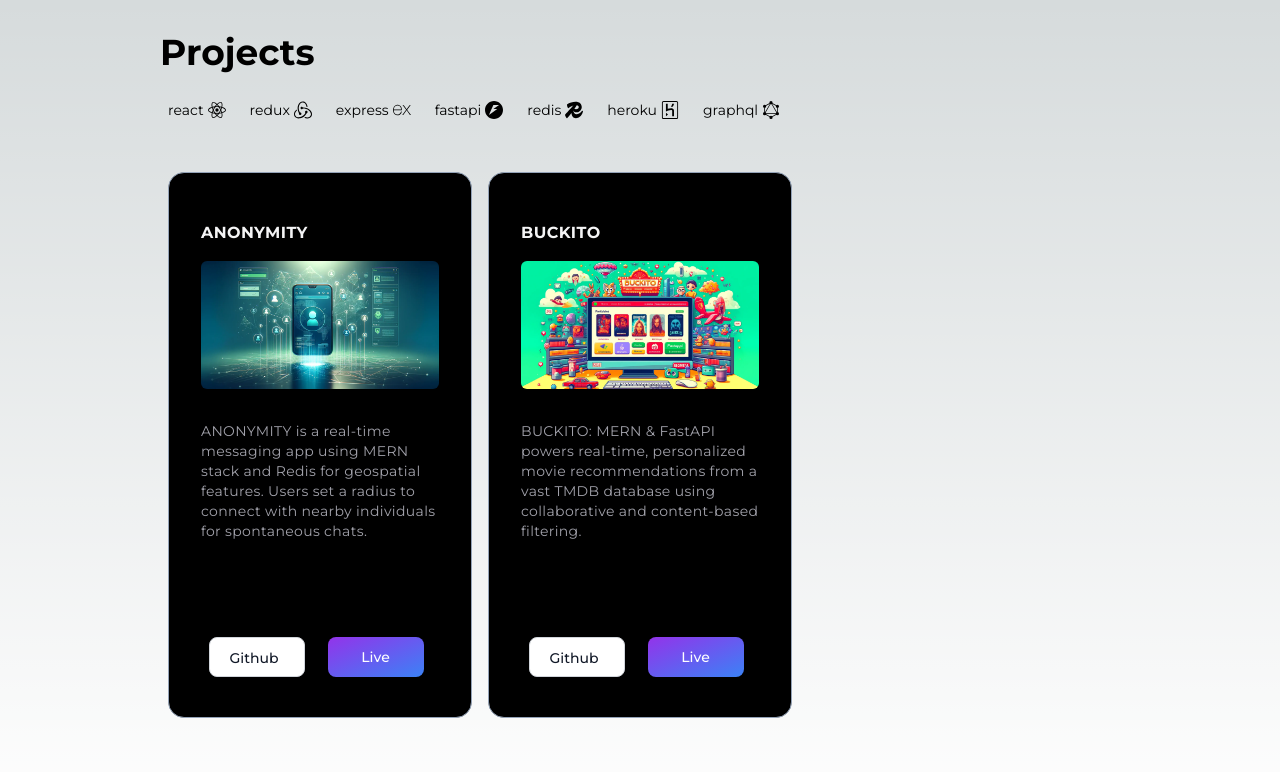
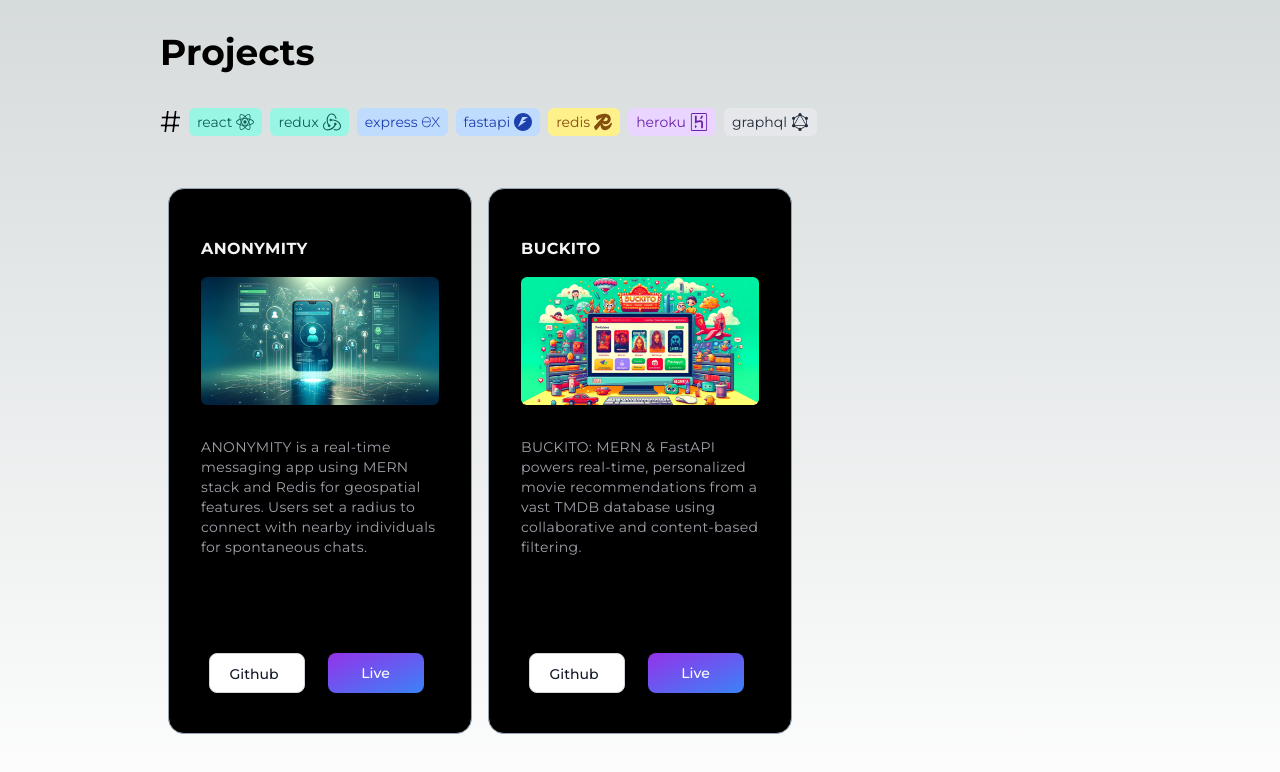
Before and after one commit to Priyanshu-C/iamstackless, a Next.js app: page /projects in a window 1280 px wide. Shown: the top 772 px of the page. Built offline with nearby package versions, Linux system fonts and the light colour scheme.

Commit message:
Refactor project data and imports

```diff
--- /dev/null
+++ b/app/(all-routes)/projects/data.tsx
@@ -0,0 +1,82 @@
+import {
+    SiExpress,
+    SiFastapi,
+    SiGraphql,
+    SiHeroku,
+    SiReact,
+    SiRedis,
+    SiRedux,
+} from "react-icons/si";
+import { Projects } from "./page";
+
+export const techIcons: Record<string, JSX.Element> = {
+    react: <SiReact size="1.5em" />,
+    redux: <SiRedux size="1.5em" />,
+    express: <SiExpress size="1.5em" />,
+    redis: <SiRedis size="1.5em" />,
+    graphql: <SiGraphql size="1.5em" />,
+    heroku: <SiHeroku size="1.5em" />,
+    fastapi: <SiFastapi size="1.5em" />,
+};
+
+export const techStackMapping: Record<string, string[]> = {
+    FE: ["react", "redux"],
+    BE: ["express", "fastapi"],
+    DB: ["redis"],
+    Deployment: ["heroku"],
+    Others: ["graphql"],
+};
+
+export const techStackColors = {
+    FE: "teal",
+    BE: "blue",
+    DB: "yellow",
+    Deployment: "purple",
+    Others: "gray",
+};
+
+export const backgroundClassesForTags = {
+    teal: "bg-teal-200 hover:bg-teal-300 text-teal-800",
+    "active-teal": "bg-teal-950 text-white",
+    blue: "bg-blue-200 hover:bg-blue-300 text-blue-800",
+    "active-blue": "bg-blue-950 text-white",
+    yellow: "bg-yellow-200 hover:bg-yellow-300 text-yellow-800",
+    "active-yellow": "bg-yellow-950 text-white",
+    purple: "bg-purple-200 hover:bg-purple-300 text-purple-800",
+    "active-purple": "bg-purple-950 text-white",
+    gray: "bg-gray-200 hover:bg-gray-300 text-gray-800",
+    "active-gray": "bg-gray-950 text-white",
+};
+
+export const projects: Projects[] = [
+    {
+        title: "ANONYMITY",
+        description:
+            "ANONYMITY is a real-time messaging app using MERN stack and Redis for geospatial features. Users set a radius to connect with nearby individuals for spontaneous chats.",
+        link: "https://anonymity.iamstackless.com/",
+        github: "https://github.com/Priyanshu-C/ANONYMITY-FRONTEND",
+        image: "/images/projects/anonymity.webp",
+        techStack: ["react", "redux", "express", "redis", "graphql"],
+    },
+    {
+        title: "BUCKITO",
+        description:
+            "BUCKITO: MERN & FastAPI powers real-time, personalized movie recommendations from a vast TMDB database using collaborative and content-based filtering.",
+        link: "https://buckito.iamstackless.com/",
+        github: "https://github.com/Priyanshu-C/BUCKITO",
+        image: "/images/projects/buckito.webp",
+        techStack: [
+            "react",
+            "redux",
+            "express",
+            "graphql",
+            "heroku",
+            "fastapi",
+        ],
+    },
+];
+
+export const tags = Object.keys(techStackMapping).reduce(
+    (arr, cur) => arr.concat(techStackMapping[cur]),
+    []
+);
--- a/app/(all-routes)/projects/page.tsx
+++ b/app/(all-routes)/projects/page.tsx
@@ -1,17 +1,10 @@
 "use client";
 import { HoverEffect } from "@/ui/card-hover-effect";
-import { useState } from "react";
-import {
-    SiExpress,
-    SiFastapi,
-    SiGraphql,
-    SiHeroku,
-    SiReact,
-    SiRedis,
-    SiRedux,
-} from "react-icons/si";
+import { useEffect, useState } from "react";
+import { tags, projects, techIcons } from "./data";
+import TagsSelector from "../../../components/TagSelector";
 
-export type Project = {
+export type Projects = {
     title: string;
     description: string;
     link: string;
@@ -20,128 +13,36 @@ export type Project = {
     techStack: (keyof typeof techIcons)[];
 };
 
-export const techIcons: Record<string, JSX.Element> = {
-    react: <SiReact size="1.5em" />,
-    redux: <SiRedux size="1.5em" />,
-    express: <SiExpress size="1.5em" />,
-    redis: <SiRedis size="1.5em" />,
-    graphql: <SiGraphql size="1.5em" />,
-    heroku: <SiHeroku size="1.5em" />,
-    fastapi: <SiFastapi size="1.5em" />,
-};
-
-export const projects: Project[] = [
-    {
-        title: "ANONYMITY",
-        description:
-            "ANONYMITY is a real-time messaging app using MERN stack and Redis for geospatial features. Users set a radius to connect with nearby individuals for spontaneous chats.",
-        link: "https://anonymity.iamstackless.com/",
-        github: "https://github.com/Priyanshu-C/ANONYMITY-FRONTEND",
-        image: "/images/projects/anonymity.webp",
-        techStack: ["react", "redux", "express", "redis", "graphql"],
-    },
-    {
-        title: "BUCKITO",
-        description:
-            "BUCKITO: MERN & FastAPI powers real-time, personalized movie recommendations from a vast TMDB database using collaborative and content-based filtering.",
-        link: "https://buckito.iamstackless.com/",
-        github: "https://github.com/Priyanshu-C/BUCKITO",
-        image: "/images/projects/buckito.webp",
-        techStack: [
-            "react",
-            "redux",
-            "express",
-            "graphql",
-            "heroku",
-            "fastapi",
-        ],
-    },
-];
-
-const techStackMapping: Record<string, string[]> = {
-    FE: ["react", "redux"],
-    BE: ["express", "fastapi"],
-    DB: ["redis"],
-    Deployment: ["heroku"],
-    Others: ["graphql"],
-};
-
-const techStackColors = {
-    FE: "teal",
-    BE: "green",
-    DB: "yellow",
-    Deployment: "purple",
-    Others: "gray",
-};
-
-const allTags = Object.keys(techStackMapping).reduce(
-    (arr, cur) => arr.concat(techStackMapping[cur]),
-    []
-);
-
-const getTagColor = (tag: string): string => {
-    for (const key in techStackMapping) {
-        if (techStackMapping[key].includes(tag)) {
-            return techStackColors[key];
-        }
-    }
-};
-
-const TagBadge = ({ tag, activeTags, setActiveTags }) => {
-    const isActive = activeTags.includes(tag);
-    const tagColor = getTagColor(tag);
-
-    const onTagClick = () => {
-        setActiveTags(
-            isActive
-                ? activeTags.filter(
-                      (activeTag: string): boolean => activeTag !== tag
-                  )
-                : [...activeTags, tag]
-        );
-    };
-
-    const backgroundColor = isActive
-        ? `bg-${tagColor}-100`
-        : `bg-${tagColor}-400`;
-
-    return (
-        <div
-            onClick={onTagClick}
-            className={`flex px-2 py-1 text-sm rounded-md text-black cursor-pointer ${backgroundColor}`}
-        >
-            {tag}
-            <span className={`ml-1 flex items-center text-xs`}>
-                {techIcons[tag]}
-            </span>
-        </div>
-    );
-};
-
-const Tags = ({ activeTags, setActiveTags }) => {
-    return (
-        <div className="flex flex-wrap gap-2 mt-6">
-            {allTags.map((tag) => (
-                <TagBadge
-                    key={tag}
-                    tag={tag}
-                    activeTags={activeTags}
-                    setActiveTags={setActiveTags}
-                />
-            ))}
-        </div>
-    );
-};
-
 export function Projects() {
     const [activeTags, setActiveTags] = useState<string[]>([]);
+    const [filteredProjects, setFilteredProjects] =
+        useState<Projects[]>(projects);
+
+    useEffect(() => {
+        if (activeTags.length === 0) {
+            setFilteredProjects(projects);
+        } else {
+            setFilteredProjects(
+                projects.filter((project) =>
+                    project.techStack.some((tech) => activeTags.includes(tech))
+                )
+            );
+        }
+    }, [activeTags]);
 
     return (
         <div className="max-w-5xl lg:px-8 flex min-h-screen flex-col items-start justify-start p-4">
             <h1 className="text-4xl font-bold text-center">Projects</h1>
-            <Tags activeTags={activeTags} setActiveTags={setActiveTags} />
+            <div className="flex items-center mt-8 justify-center">
+                <p className="text-3xl text-center mr-2">#</p>
+                <TagsSelector
+                    tags={tags}
+                    activeTags={activeTags}
+                    setActiveTags={setActiveTags}
+                />
+            </div>
             <div className="max-w-5xl mx-auto ">
-                <HoverEffect items={projects} />
+                <HoverEffect items={filteredProjects} />
             </div>
         </div>
     );
--- /dev/null
+++ b/components/TagSelector.tsx
@@ -0,0 +1,62 @@
+import {
+    backgroundClassesForTags,
+    techIcons,
+    techStackColors,
+    techStackMapping,
+} from "../app/(all-routes)/projects/data";
+
+const getTagColor = (tag: string): string => {
+    for (const key in techStackMapping) {
+        if (techStackMapping[key].includes(tag)) {
+            return techStackColors[key];
+        }
+    }
+};
+
+const TagBadge = ({ tag, activeTags, setActiveTags }) => {
+    const isActive = activeTags.includes(tag);
+    const tagColor = getTagColor(tag);
+
+    const onTagClick = () => {
+        setActiveTags(
+            isActive
+                ? activeTags.filter(
+                      (activeTag: string): boolean => activeTag !== tag
+                  )
+                : [...activeTags, tag]
+        );
+    };
+
+    const backgroundColor = isActive
+        ? backgroundClassesForTags[`active-${tagColor}`]
+        : backgroundClassesForTags[tagColor];
+
+    return (
+        <div
+            onClick={onTagClick}
+            className={`flex px-2 py-1 text-sm rounded-md text-black cursor-pointer ${backgroundColor}`}
+        >
+            {tag}
+            <span className={`ml-1 flex items-center text-xs`}>
+                {techIcons[tag]}
+            </span>
+        </div>
+    );
+};
+
+const TagsSelector = ({ tags, activeTags, setActiveTags }) => {
+    return (
+        <div className="flex flex-wrap gap-2">
+            {tags.map((tag) => (
+                <TagBadge
+                    key={tag}
+                    tag={tag}
+                    activeTags={activeTags}
+                    setActiveTags={setActiveTags}
+                />
+            ))}
+        </div>
+    );
+};
+
+export default TagsSelector;
--- a/ui/card-hover-effect.tsx
+++ b/ui/card-hover-effect.tsx
@@ -4,14 +4,14 @@ import { cn } from "@/utils/cn";
 import { AnimatePresence, motion } from "framer-motion";
 import Link from "next/link";
 import { useState } from "react";
-import { Url } from "url";
-import { Project, techIcons } from "../app/(all-routes)/projects/page";
+import Projects from "../app/(all-routes)/projects/page";
+import { techIcons } from "../app/(all-routes)/projects/data";
 
 export const HoverEffect = ({
     items,
     className,
 }: {
-    items: Project[];
+    items: Projects[];
     className?: string;
 }) => {
     let [hoveredIndex, setHoveredIndex] = useState<number | null>(null);
@@ -86,7 +86,11 @@ const CardImage = ({ src }: { src?: string }) => {
     );
 };
 
-const CardTechStack = ({ techStack }: { techStack?: Project["techStack"] }) => {
+const CardTechStack = ({
+    techStack,
+}: {
+    techStack?: Projects["techStack"];
+}) => {
     return (
         <div className="flex flex-wrap mt-4">
             {techStack?.map((tech, idx) => (
```
